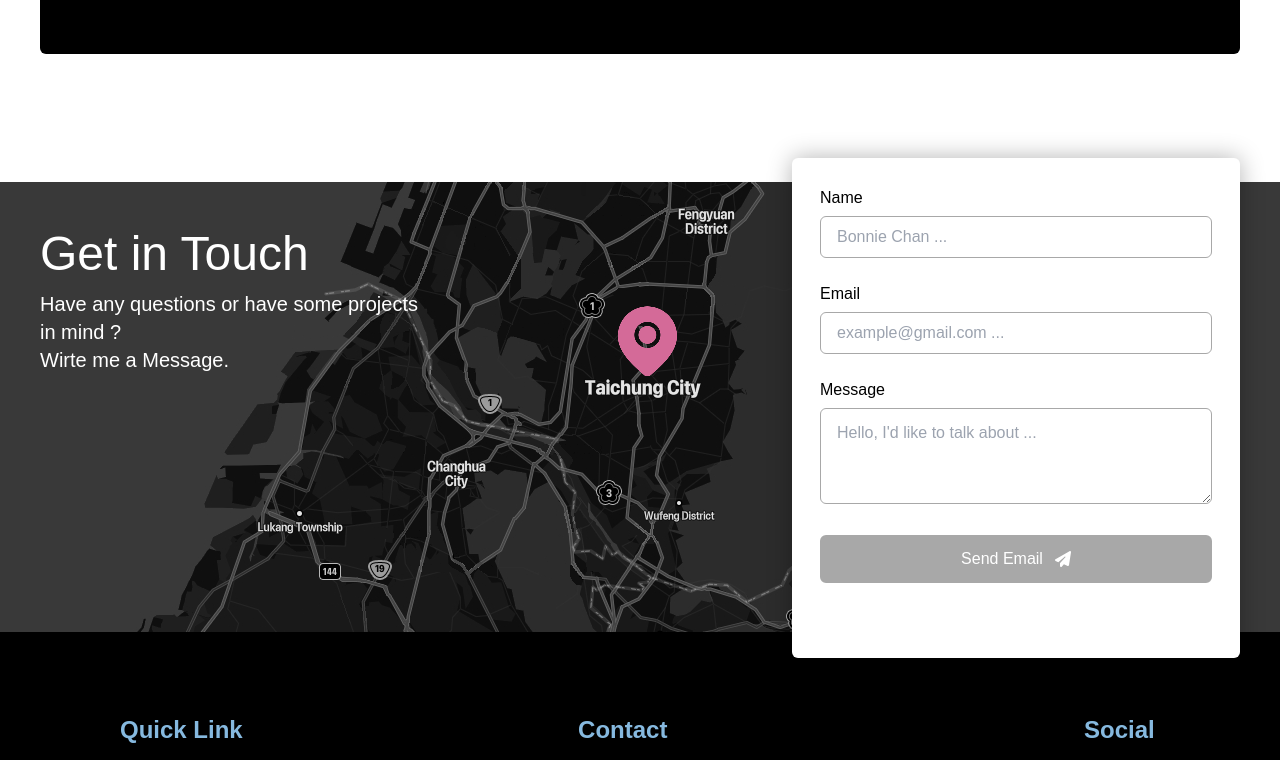
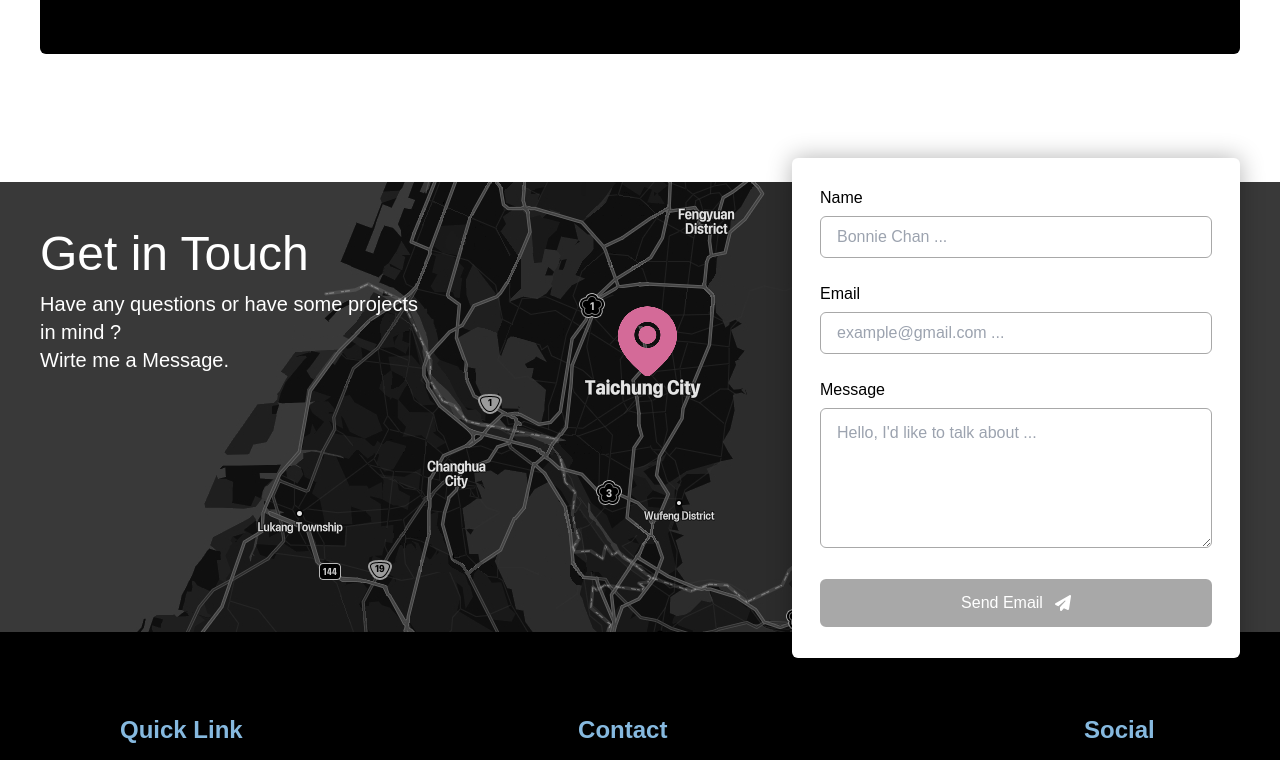
Before and after one commit to wanhsuan625/profile, a React (Create React App) app in the folder my-website/: page / in a window 1280 px wide. Shown: the part 3422-4182 px from the top of the page. Built offline with nearby package versions, Linux system fonts and the light colour scheme; the HTML template or start-up script is replaced by a standard one.

Commit message:
Chore:add spacing of 500px

```diff
--- a/my-website/tailwind.config.js
+++ b/my-website/tailwind.config.js
@@ -11,6 +11,8 @@ module.exports = {
         '15': '60px',
         '17': '68px',
         '18': '72px',
+        '19': '76px',
+        '35': '140px',
         '65': '260px',
         '75': '300px',
         '100': '400px',
@@ -21,6 +23,7 @@ module.exports = {
         'pink': '#D46A98',
         'light-blue': '#86B9DF',
         'gray': '#A8A8A8',
+        'dark-gray': '#363636',
       },
       transitionProperty: {
         'width': 'width',
@@ -49,6 +52,7 @@ module.exports = {
       },
       minHeight: {
         '18' : '72px',
+        '125' : '500px',
       },
       maxWidth: {
         '300' : '1200px',
```
